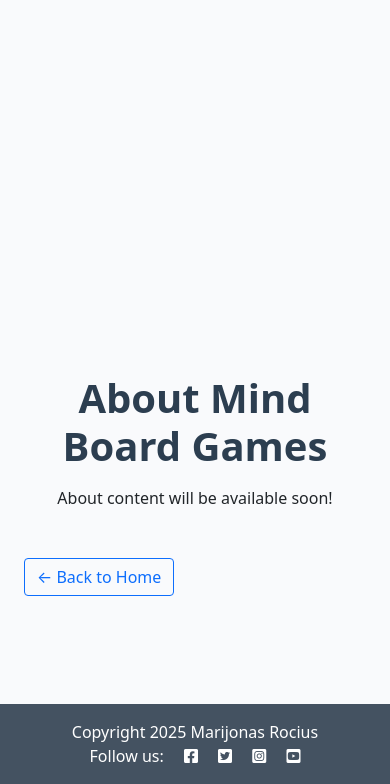
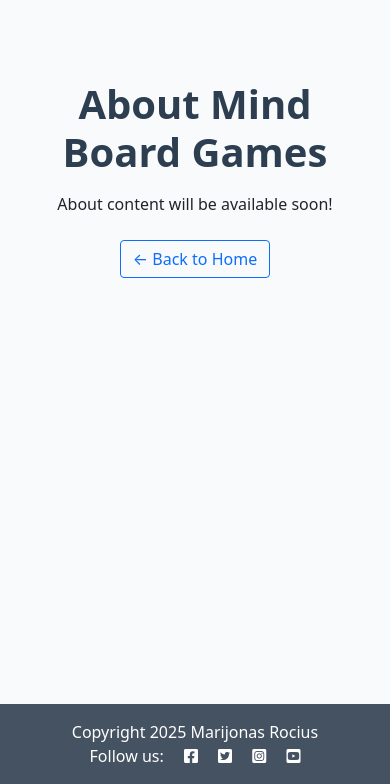
Before and after one commit to Marso22/mind_board_games_blog, a Django app: page /about/ in a window 390 px wide. Shown: the part 60-844 px from the top of the page. Run offline with Django 4.2, Linux system fonts and the light colour scheme; data that the repository does not hold is empty.

Commit message:
About and Home page styling changes

```diff
--- a/about/templates/about/about.html
+++ b/about/templates/about/about.html
@@ -1,8 +1,10 @@
 {% extends "base.html" %}
 {% load static %}
 
+{% block body_class %}other-pages{% endblock %}
+
 {% block content %}
-<div class="container px-4 mt-5">
+<div class="container px-4">  <!-- Removed mt-5 -->
     <div class="row">
         <div class="col-12 col-md-8 mx-auto">
             {% if about %}
@@ -16,21 +18,38 @@
 
             <!-- About Content -->
             <div class="post-content">
-                {{ about.content|linebreaks }}
+                {{ about.content|safe }}
             </div>
+
+            <!-- Back to Home Button - Moved up -->
+            <div class="mt-4 mb-5">
+                <a href="{% url 'home' %}" class="btn btn-outline-primary">
+                    ← Back to Home
+                </a>
+            </div>
+
             {% else %}
             <!-- No About Content -->
             <div class="text-center">
                 <h1 class="post-title">About Mind Board Games</h1>
                 <p>About content will be available soon!</p>
+                <div class="mt-4">
+                    <a href="{% url 'home' %}" class="btn btn-outline-primary">
+                        ← Back to Home
+                    </a>
+                </div>
             </div>
             {% endif %}
 
-            <!-- Back to Home Button -->
-            <div class="mt-5 mb-4">
-                <a href="{% url 'home' %}" class="btn btn-outline-primary">
-                    ← Back to Home
-                </a>
+            <!-- Future Section - Ready for 'Let's collaborate' -->
+            <div class="mt-5 pt-5">
+                <!--
+                Future 'Let's collaborate' section will go here:
+                - Contact information
+                - Collaboration opportunities
+                - Social media links
+                - Contact form
+                -->
             </div>
         </div>
     </div>
--- a/blog/templates/blog/index.html
+++ b/blog/templates/blog/index.html
@@ -1,5 +1,7 @@
 {% extends "base.html" %}
 {% load static %}
+
+{% block body_class %}home-page{% endblock %}
 
 {% block hero %}
 <!-- Hero Section - Full Width -->
--- a/static/css/style.css
+++ b/static/css/style.css
@@ -248,7 +248,7 @@ body {
 }
 
 .hero-image-container {
-    height: 500px !important;  /* You changed this to 500px */
+    height: 520px !important;  /* You changed this to 500px */
     width: 100vw !important;
     overflow: hidden !important;
     position: relative;
@@ -267,30 +267,40 @@ body {
     display: block !important;  /* Ensure it's a block element */
 }
 
-/* Push content down after navbar + hero */
+/* Remove the global main margin */
 main {
-    margin-top: 526px !important; /* Should be 56px navbar + 500px hero = 556px ✓ */
+    margin-top: 0 !important; /* Reset to 0 */
 }
 
-/* Mobile responsiveness */
+/* Apply hero spacing only to homepage */
+.home-page main {
+    margin-top: 526px !important; /* Desktop spacing for homepage only */
+}
+
+/* Mobile responsiveness for homepage only */
 @media (max-width: 768px) {
     .hero-image-container {
-        height: 300px !important;
+        height: 350px !important; /* Mobile hero height */
     }
 
-    main {
-        margin-top: 326px !important; /* 56px navbar + 300px hero = 356px ✓ */
+    .home-page main {
+        margin-top: 356px !important; /* 56px navbar + 300px hero = 356px */
     }
 }
 
 @media (min-width: 769px) and (max-width: 1024px) {
     .hero-image-container {
-        height: 450px !important;
+        height: 500px !important; /* Tablet hero height */
     }
 
-    main {
-        margin-top: 476px !important; /* 56px navbar + 450px hero = 506px ✓ */
+    .home-page main {
+        margin-top: 506px !important; /* 56px navbar + 450px hero = 506px */
     }
+}
+
+/* For other pages like About, use normal spacing */
+.other-pages main {
+    margin-top: 80px !important; /* Normal spacing for About, etc. */
 }
 
 .category-buttons .btn {
--- a/templates/base.html
+++ b/templates/base.html
@@ -24,7 +24,7 @@
     <link rel="stylesheet" href="{% static 'css/style.css' %}">
 </head>
 
-<body class="d-flex flex-column h-100 main-bg">
+<body class="d-flex flex-column h-100 main-bg {% block body_class %}{% endblock %}">
 
     <!-- Navigation -->
     <nav class="navbar navbar-expand-lg navbar-light bg-white">
```
Also changed, not shown: 1 other file.
